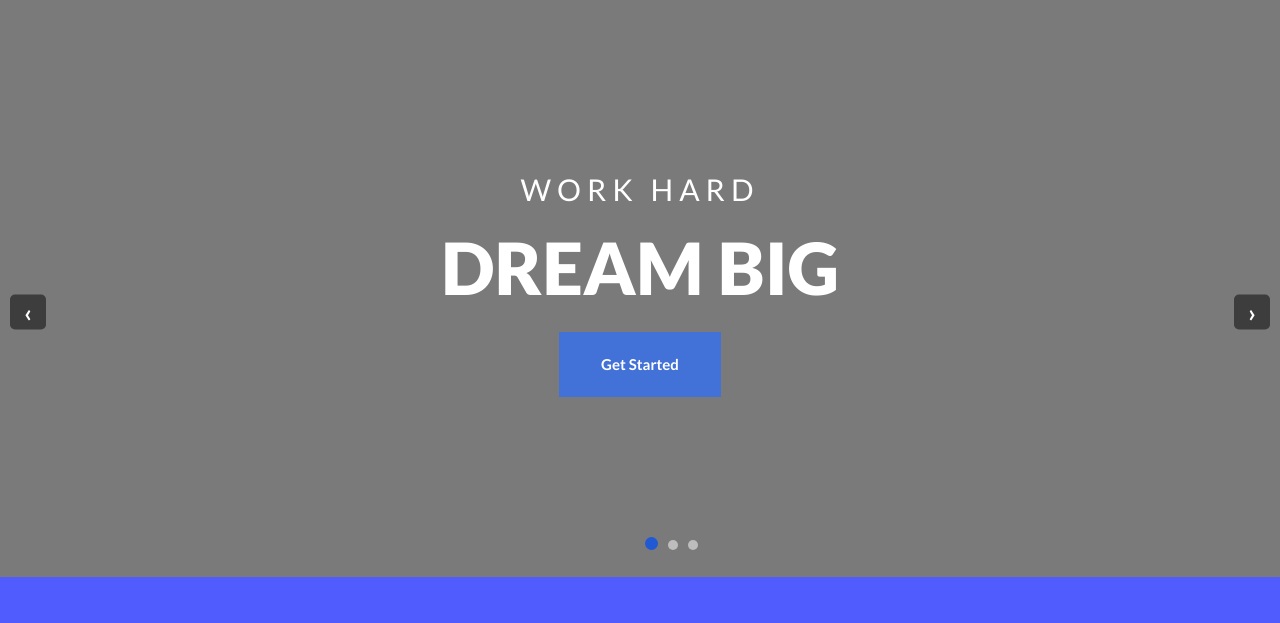
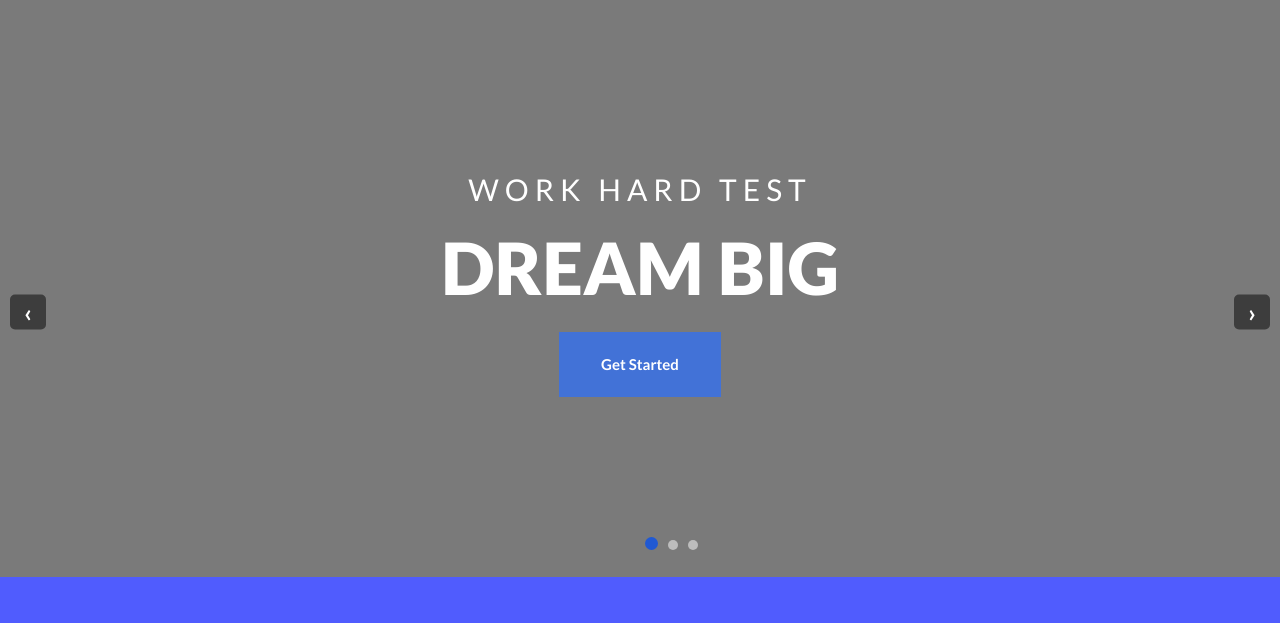
Before and after one commit to ibrahimcoder0/bemax, a plain HTML site: page index.html in a window 1280 px wide. Shown: the part 133-756 px from the top of the page. Drawn offline with Linux system fonts and the light colour scheme.

Commit message:
test commit

```diff
--- a/index.html
+++ b/index.html
@@ -109,7 +109,7 @@
   <div class="slider-area ">
     <div class="slider-active owl-carousel fix">
       <div class="slider-item" style="background-image: url(img/slider/slider.png);">
-        <h4>Work Hard</h4>
+        <h4>Work Hard test</h4>
         <h1>Dream Big</h1>
         <div class="btn">
           <a href="#">Get Started</a>
```
